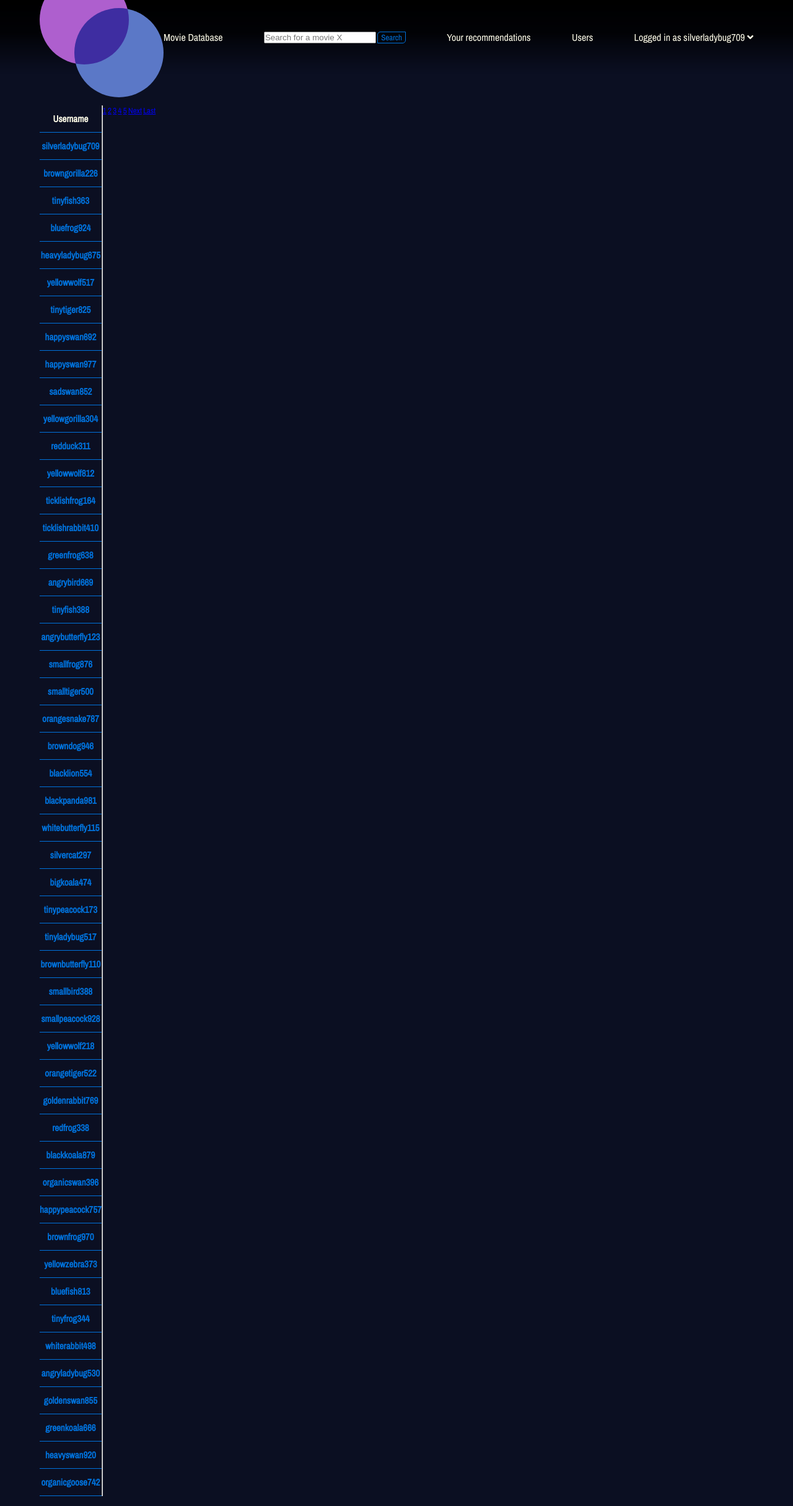
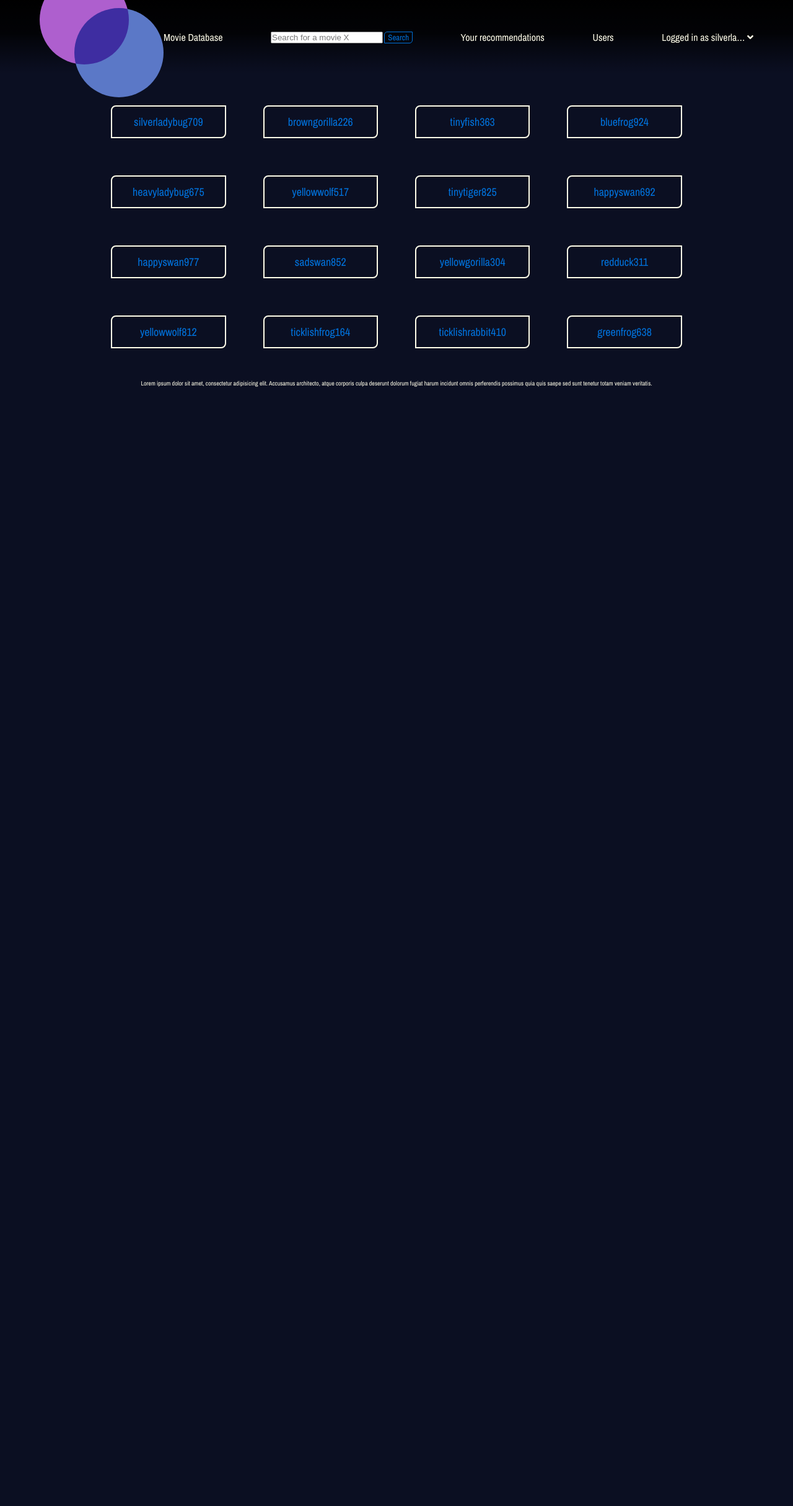
Before and after one commit to MichalG96/MovieRecommender, a Django app: page /all_users/ in a window 1280 px wide. Shown: the whole page at 62% size. After the commit the page ends 624 px from the top, so only its background shows below. Run offline with Django 3.2, Linux system fonts and the light colour scheme; a user stored in the database is signed in; data comes from the database, SQL or seed files in the repository; parts of the project's set-up code (start-up, migrations or seed data) failed here and were passed over; some libraries are stand-ins or nearby versions.

Commit message:
Fixed template for displaying all users - its much clearer now

```diff
--- a/mysite/recommender/static/recommender/buttons.css
+++ b/mysite/recommender/static/recommender/buttons.css
@@ -36,3 +36,18 @@
   border: 0.2rem solid #fffde9;
   color: #fffde9;
 }
+
+.btn-user{
+    border-radius: 8px 0px 8px 0px;
+  border: 0.2rem solid #fffde9;
+  color: #0072dc;
+  padding: 1.2rem 0.1rem;
+}
+
+.btn-user:hover {
+  color: gold;
+  /*box-shadow: 0 0 0 0.2rem gold*/
+  box-shadow: 0px 0px 50px #82b2ff3b, 0px 0px 25px #5294ff80,
+  0px 0px 15px #52daffa2, 0px 0px 5px #ffffff;
+  background: #010f24;
+}
--- a/mysite/recommender/static/recommender/flexbox.css
+++ b/mysite/recommender/static/recommender/flexbox.css
@@ -239,3 +239,31 @@ form h1 {
   font-size: 1.3rem;
   text-align: center;
 }
+
+.users-container{
+  display: flex;
+  flex-direction: column;
+  width: 100%;
+  justify-content: center;
+  align-items: center;
+}
+
+.users{
+  width: 80%;
+  flex: 1;
+  display: grid;
+  grid-template-columns: repeat(4, 1fr);
+  grid-template-rows: repeat(4, 1fr);
+  gap: 6rem 6rem;
+}
+
+.users a{
+  text-decoration: none;
+  text-align: center;
+  font-size: 1.8rem;
+}
+
+.mockup-pagination{
+  margin-top: 5rem;
+  flex: 0;
+}
--- a/mysite/recommender/static/recommender/main.js
+++ b/mysite/recommender/static/recommender/main.js
@@ -34,7 +34,7 @@ function changeArrowDirection() {
 
 /* When the user clicks on the button,
 toggle between hiding and showing the dropdown content */
-function myFunction() {
+function showHideDropdown() {
     changeArrowDirection();
     document.getElementById("myDropdown").classList.toggle("show");
 }
@@ -42,14 +42,11 @@ function myFunction() {
 // Close the dropdown if the user clicks outside of it
 window.onclick = function (event) {
     if (!event.target.matches('.dropbtn')) {
-        var dropdowns = document.getElementsByClassName("dropdown-content");
-        var i;
-        for (i = 0; i < dropdowns.length; i++) {
-            var openDropdown = dropdowns[i];
-            if (openDropdown.classList.contains('show')) {
-                changeArrowDirection();
-                openDropdown.classList.remove('show');
-            }
+        var dropdown = document.getElementsByClassName("dropdown-content")[0];
+        if (dropdown.classList.contains('show')) {
+            changeArrowDirection();
+            dropdown.classList.remove('show');
+            // dropdown.style.transform = "translate-y(0)";
         }
     }
 }
--- a/mysite/recommender/static/recommender/navbar.css
+++ b/mysite/recommender/static/recommender/navbar.css
@@ -14,6 +14,10 @@ nav {
   align-items: center;
   justify-content: space-between;
   margin: 0 0 5rem 0;
+}
+
+nav a img{
+  overflow: hidden;
 }
 
 .nav-links ul {
@@ -33,6 +37,10 @@ nav {
   color: #fffde9;
   text-decoration: none;
   font-size: 1.6rem;
+}
+.nav-links li a:hover{
+  text-shadow: 0px 0px 80px rgba(130, 178, 255, 0.43), 0px 0px 25px rgba(82, 148, 255, 0.7),
+  0px 0px 25px #52daffa2, 0px 0px 8px #ffffff;
 }
 
 .user-actions li:hover a {
@@ -61,6 +69,13 @@ nav {
   justify-content: center;
 }
 
+
+
+.material-icons{
+  display:inline;
+  /*background: red;*/
+}
+
 .user-actions li a {
   display: block;
   width: 100%;
@@ -68,58 +83,19 @@ nav {
   text-align: center;
 }
 
-/*!*maybe not necessary*!*/
-/*.user-actions {*/
-/*  position: relative;*/
-/*}*/
-
 .user-actions ul {
   margin-top: 1rem;
   background: #031248;
   width: 12rem;
   height: 7rem;
   position: absolute;
-border: 0.1rem solid #0072dc;
-border-radius: 5px 0px 5px 0px;
+  border: 0.1rem solid #0072dc;
+  border-radius: 5px 0px 5px 0px;
+  /*TODO: add smooth transition when dropdown rolls out*/
+  /*transform: translateY(-1rem);*/
+  /*transition: all 0.2s ease;*/
 }
 
-/*display: flex;*/
-/*align-items: center;*/
-/*justify-content: space-around;*/
-/*flex-direction: column;*/
-/*border: 0.1rem solid #0072dc;*/
-/*border-radius: 5px 0px 5px 0px;*/
-/*padding: 0.4rem;*/
-/*}*/
-/*  opacity: 0;*/
-/*  visibility: hidden;*/
-/*  !*pointer-events: none;*!*/
-/*  transform: translateY(-1rem);*/
-/*  transition: all 0.2s ease;*/
-/*}*/
-
-/*.user-actions a:focus + ul {*/
-/*  opacity: 1;*/
-/*  !*pointer-events: all;*!*/
-/*  visibility: visible;*/
-/*  transform: translateY(0);*/
-/*}*/
-
-
-/*W3*/
-
-/*.dropbtn {*/
-/*  background-color: #3498DB;*/
-/*  color: white;*/
-/*  padding: 16px;*/
-/*  font-size: 16px;*/
-/*  border: none;*/
-/*  cursor: pointer;*/
-/*}*/
-
-/*.dropbtn:hover, .dropbtn:focus {*/
-/*  background-color: #2980B9;*/
-/*}*/
 
 .user-actions {
   position: relative;
@@ -134,12 +110,6 @@ border-radius: 5px 0px 5px 0px;
   z-index: 1;
 }
 
-/*.dropdown-content a {*/
-/*  text-decoration: none;*/
-/*  display: block;*/
-/*}*/
-
-/*.user-actions a:hover {background-color: #ddd;}*/
 
 .show {
   display: block;
--- a/mysite/recommender/templates/recommender/base.html
+++ b/mysite/recommender/templates/recommender/base.html
@@ -14,7 +14,8 @@
           href="https://fonts.googleapis.com/css2?family=Archivo+Narrow&display=swap"
           rel="stylesheet"
   />
-
+  <link href="https://fonts.googleapis.com/icon?family=Material+Icons"
+        rel="stylesheet">
   {#TODO: bring back all files into single one before deployment, they are split only for#}
   {#redeability purpose#}
   {#  <link rel="stylesheet" type="text/css" href="{% static 'recommender/style.css' %}">#}
@@ -48,7 +49,7 @@
                 placeholder="Search for a movie X"
         />
         <button class="btn btn-search btn-normal" type="submit">
-          {#                TODO: add functionality to this button#}
+          {# TODO: add functionality to this button #}
           Search
         </button>
       </form>
@@ -59,11 +60,14 @@
     <li><a href="{% url 'all_users' %}">Users</a></li>
     {% if user.is_authenticated %}
       <li class="user-actions">
-        <!-- TODO: in django template, cut username if its too long -->
-        <a onclick="myFunction()" href="#" class="dropbtn">Logged in as {{ user.username }} <i id="arrow" class="fa fa-angle-down"></i></a>
-        {#        TODO: hide dropdown when the a tag is clicked #}
-        {#        TODO: switch arrow direction when the a tag is clicked #}
-        {#        TODO: dropdown cannot disapear when a li element is clicked and held #}
+
+        <a onclick="showHideDropdown()" href="#" class="dropbtn">
+{#          <i class="material-icons">how_to_reg</i>#}
+          Logged in
+          as {{ user.username |truncatechars:9 }} <i
+                  id="arrow" class="fa fa-angle-down"></i>
+{#                  <i class="material-icons">how_to_reg</i>#}
+</a>
         <ul id="myDropdown" class="dropdown-content">
           <li><a href="{% url 'profile' user.username %}">Profile</a></li>
           <li><a href="{% url 'logout' %}">Log out</a></li>
--- a/mysite/recommender/templates/recommender/pagination.html
+++ b/mysite/recommender/templates/recommender/pagination.html
@@ -1,24 +1,31 @@
 {% if is_paginated %}
   <hr/>
 
-<div class="row">
+  <div class="pagination">
+    {# TODO: remove bootstrap classes #}
     <div class="col-3"></div>
     <div class="col-9 d-flex justify-content-center">
       {% if page_obj.has_previous %}
-        <a class="btn btn-outline-primary mb-4" href="?sort_by={{sort_by}}{% for decade in group_by_decades %}&group_by_decades={{decade}}{% endfor %}{% for rating in group_by_ratings %}&group_by_ratings={{rating}}{% endfor %}&date_from_month={{date_from.month}}&date_from_day={{date_from.day}}&date_from_year={{date_from.year}}&date_to_month={{date_to.month}}&date_to_day={{date_to.day}}&date_to_year={{date_to.year}}&page=1">First</a>
-        <a class="btn btn-outline-primary mb-4" href="?sort_by={{sort_by}}{% for decade in group_by_decades %}&group_by_decades={{decade}}{% endfor %}{% for rating in group_by_ratings %}&group_by_ratings={{rating}}{% endfor %}&date_from_month={{date_from.month}}&date_from_day={{date_from.day}}&date_from_year={{date_from.year}}&date_to_month={{date_to.month}}&date_to_day={{date_to.day}}&date_to_year={{date_to.year}}&page={{ page_obj.previous_page_number }}">Previous</a>
+        <a class="btn btn-outline-primary mb-4" href="?sort_by=
+                {{ sort_by }}{% for decade in group_by_decades %}&group_by_decades={{ decade }}{% endfor %}{% for rating in group_by_ratings %}&group_by_ratings={{ rating }}{% endfor %}&date_from_month={{ date_from.month }}&date_from_day={{ date_from.day }}&date_from_year={{ date_from.year }}&date_to_month={{ date_to.month }}&date_to_day={{ date_to.day }}&date_to_year={{ date_to.year }}&page=1">First</a>
+        <a class="btn btn-outline-primary mb-4" href="?sort_by=
+                {{ sort_by }}{% for decade in group_by_decades %}&group_by_decades={{ decade }}{% endfor %}{% for rating in group_by_ratings %}&group_by_ratings={{ rating }}{% endfor %}&date_from_month={{ date_from.month }}&date_from_day={{ date_from.day }}&date_from_year={{ date_from.year }}&date_to_month={{ date_to.month }}&date_to_day={{ date_to.day }}&date_to_year={{ date_to.year }}&page={{ page_obj.previous_page_number }}">Previous</a>
       {% endif %}
       {% for num in page_obj.paginator.page_range %}
 
         {% if page_obj.number == num %}
-            <a class="btn btn-primary mb-4" href="?sort_by={{sort_by}}{% for decade in group_by_decades %}&group_by_decades={{decade}}{% endfor %}{% for rating in group_by_ratings %}&group_by_ratings={{rating}}{% endfor %}&date_from_month={{date_from.month}}&date_from_day={{date_from.day}}&date_from_year={{date_from.year}}&date_to_month={{date_to.month}}&date_to_day={{date_to.day}}&date_to_year={{date_to.year}}&page={{num}}">{{num}}</a>
+          <a class="btn btn-primary mb-4" href="?sort_by=
+                  {{ sort_by }}{% for decade in group_by_decades %}&group_by_decades={{ decade }}{% endfor %}{% for rating in group_by_ratings %}&group_by_ratings={{ rating }}{% endfor %}&date_from_month={{ date_from.month }}&date_from_day={{ date_from.day }}&date_from_year={{ date_from.year }}&date_to_month={{ date_to.month }}&date_to_day={{ date_to.day }}&date_to_year={{ date_to.year }}&page={{ num }}">{{ num }}</a>
         {% elif  num > page_obj.number|add:'-5' and num < page_obj.number|add:'5' %}
-            <a class="btn btn-outline-primary mb-4" href="?sort_by={{sort_by}}{% for decade in group_by_decades %}&group_by_decades={{decade}}{% endfor %}{% for rating in group_by_ratings %}&group_by_ratings={{rating}}{% endfor %}&date_from_month={{date_from.month}}&date_from_day={{date_from.day}}&date_from_year={{date_from.year}}&date_to_month={{date_to.month}}&date_to_day={{date_to.day}}&date_to_year={{date_to.year}}&page={{ num }}">{{num}}</a>
+          <a class="btn btn-outline-primary mb-4" href="?sort_by=
+                  {{ sort_by }}{% for decade in group_by_decades %}&group_by_decades={{ decade }}{% endfor %}{% for rating in group_by_ratings %}&group_by_ratings={{ rating }}{% endfor %}&date_from_month={{ date_from.month }}&date_from_day={{ date_from.day }}&date_from_year={{ date_from.year }}&date_to_month={{ date_to.month }}&date_to_day={{ date_to.day }}&date_to_year={{ date_to.year }}&page={{ num }}">{{ num }}</a>
         {% endif %}
       {% endfor %}
       {% if page_obj.has_next %}
-        <a class="btn btn-outline-primary mb-4" href="?sort_by={{sort_by}}{% for decade in group_by_decades %}&group_by_decades={{decade}}{% endfor %}{% for rating in group_by_ratings %}&group_by_ratings={{rating}}{% endfor %}&date_from_month={{date_from.month}}&date_from_day={{date_from.day}}&date_from_year={{date_from.year}}&date_to_month={{date_to.month}}&date_to_day={{date_to.day}}&date_to_year={{date_to.year}}&page={{ page_obj.next_page_number }}">Next</a>
-        <a class="btn btn-outline-primary mb-4" href="?sort_by={{sort_by}}{% for decade in group_by_decades %}&group_by_decades={{decade}}{% endfor %}{% for rating in group_by_ratings %}&group_by_ratings={{rating}}{% endfor %}&date_from_month={{date_from.month}}&date_from_day={{date_from.day}}&date_from_year={{date_from.year}}&date_to_month={{date_to.month}}&date_to_day={{date_to.day}}&date_to_year={{date_to.year}}&page={{ page_obj.paginator.num_pages }}">Last</a>
+        <a class="btn btn-outline-primary mb-4" href="?sort_by=
+                {{ sort_by }}{% for decade in group_by_decades %}&group_by_decades={{ decade }}{% endfor %}{% for rating in group_by_ratings %}&group_by_ratings={{ rating }}{% endfor %}&date_from_month={{ date_from.month }}&date_from_day={{ date_from.day }}&date_from_year={{ date_from.year }}&date_to_month={{ date_to.month }}&date_to_day={{ date_to.day }}&date_to_year={{ date_to.year }}&page={{ page_obj.next_page_number }}">Next</a>
+        <a class="btn btn-outline-primary mb-4" href="?sort_by=
+                {{ sort_by }}{% for decade in group_by_decades %}&group_by_decades={{ decade }}{% endfor %}{% for rating in group_by_ratings %}&group_by_ratings={{ rating }}{% endfor %}&date_from_month={{ date_from.month }}&date_from_day={{ date_from.day }}&date_from_year={{ date_from.year }}&date_to_month={{ date_to.month }}&date_to_day={{ date_to.day }}&date_to_year={{ date_to.year }}&page={{ page_obj.paginator.num_pages }}">Last</a>
       {% endif %}
     </div>
   </div>
--- a/mysite/recommender/templates/recommender/user_list.html
+++ b/mysite/recommender/templates/recommender/user_list.html
@@ -1,26 +1,21 @@
 {% extends 'recommender/base.html' %}
 {% load crispy_forms_tags %}
 {% block title %}
-   Users list
+  Users list
 {% endblock title %}
 
 {% block content %}
 
-    <div class="col-10">
-    <table class="table table-hover">
-      <thead>
-        <tr>
-          <th scope="col">Username</th>
-        </tr>
-      </thead>
-      <tbody>
-        {% for user in users %}
-        <tr class="table-row">
-            <td><a href="{% url 'profile' user.username %}" class="link-glow">{{user.username}}</a></td>
-        </tr>
-        {% endfor %}
-      </tbody>
-    </table>
+  <div class="users-container">
+    <div class="users">
+      {% for user in users %}
+        <a href="{% url 'profile' user.username %}" class="btn btn-user">{{ user.username }}</a>
+      {% endfor %}
     </div>
-    {% include 'recommender/pagination.html' %}
+    <div class="mockup-pagination">
+      Lorem ipsum dolor sit amet, consectetur adipisicing elit. Accusamus architecto, atque corporis culpa deserunt dolorum fugiat harum incidunt omnis perferendis possimus quia quis saepe sed sunt tenetur totam veniam veritatis.
+{#      TODO: handle paginations #}
+{#      {% include 'recommender/pagination.html' %}#}
+    </div>
+  </div>
 {% endblock content %}
--- a/mysite/recommender/views.py
+++ b/mysite/recommender/views.py
@@ -84,7 +84,7 @@ class FilteredMovieListView(SingleTableMixin, FilterView):
 class UserListView(ListView):
     model = User
     context_object_name = 'users'
-    paginate_by = 50
+    paginate_by = 16
     template_name = 'recommender/user_list.html'
 
 
```
Also changed, not shown: mysite/recommender/static/recommender/img/discord.svg (added), mysite/recommender/static/recommender/img/mr-clean-1.svg (added). Lines whose indentation alone changed are shown as unchanged.
